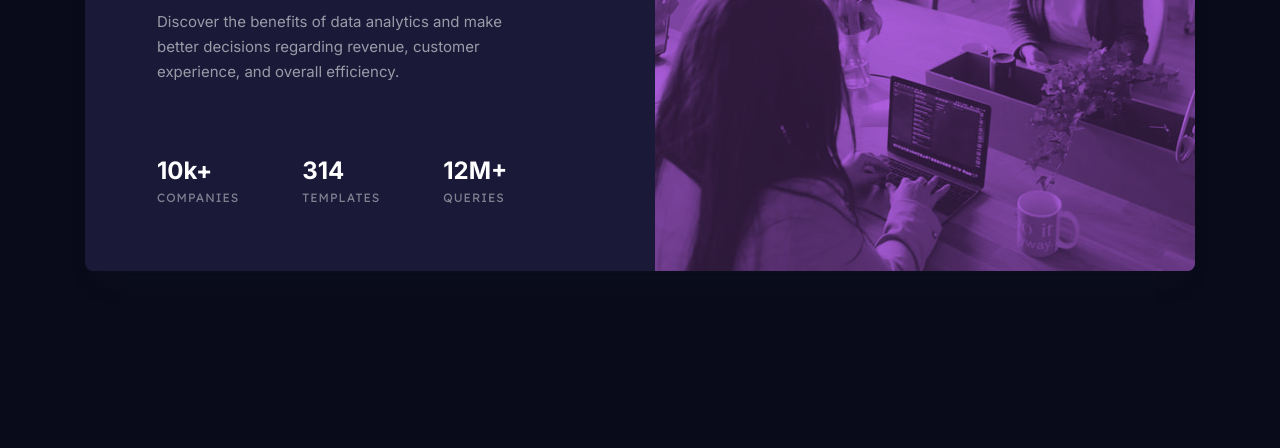
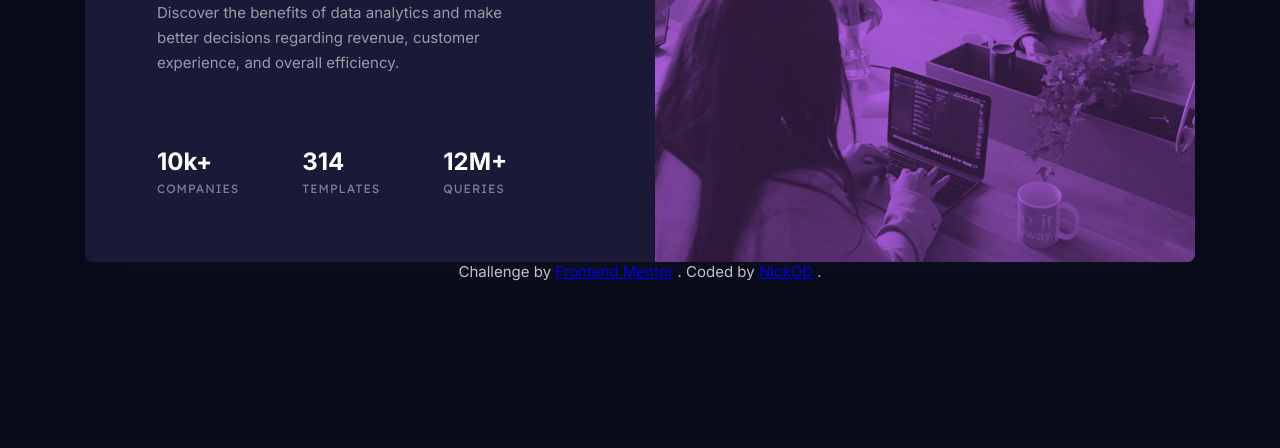
Before and after one commit to NickODxyz/FM-stats-preview-card-component-main, a plain HTML site: page index.html in a window 1280 px wide. Shown: the part 352-800 px from the top of the page. Drawn offline with Linux system fonts and the light colour scheme.

Commit message:
Add files via upload

```diff
--- a/css/styles.css
+++ b/css/styles.css
@@ -25,6 +25,7 @@ body {
     height: 956px;
     width: 375px;
     display: flex;
+    flex-direction: column;
     align-items: center;
     justify-content: center;
 }
--- a/index.html
+++ b/index.html
@@ -19,12 +19,16 @@
                     </div>
                     <div class="card-content">
                         <div class="heading">
-                            <h1>Get <span>insights</span> that help your business grow.</h1>
+                            <h1>
+                                Get
+                                <span>insights</span>
+                                that help your business grow.
+                            </h1>
                         </div>
                         <div class="text">
                             <p>
-                                Discover the benefits of data analytics and make better decisions
-                                regarding revenue, customer experience, and overall efficiency.
+                                Discover the benefits of data analytics and make better decisions regarding revenue,
+                                customer experience, and overall efficiency.
                             </p>
                         </div>
                         <div class="stats">
@@ -43,13 +47,14 @@
                         </div>
                     </div>
                 </div>
+                <div class="attribution">
+                    Challenge by
+                    <a href="https://www.frontendmentor.io?ref=challenge" target="_blank">Frontend Mentor</a>
+                    . Coded by
+                    <a href="https://www.nickod.xyz/">NickOD</a>
+                    .
+                </div>
             </div>
         </main>
     </body>
 </html>
-
-<!-- <div class="attribution">
-        Challenge by
-        <a href="https://www.frontendmentor.io?ref=challenge" target="_blank">Frontend Mentor</a
-          >. Coded by <a href="#">NickOD</a>.
-        </div> -->
```
